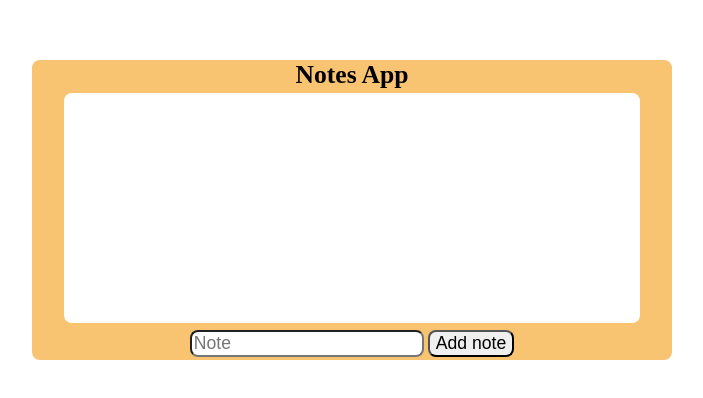
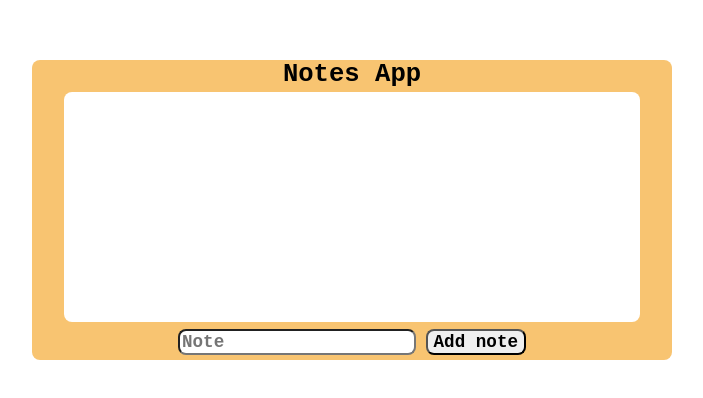
Before and after one commit to GeorgeStampou/NotesApp, a plain HTML site: page index.html in a window 1280 px wide. Shown: the part 190-588 px from the top of the page, without its empty margins (288-991 px from the left). Drawn offline with Linux system fonts and the light colour scheme.

Commit message:
new font family

```diff
--- a/index.html
+++ b/index.html
@@ -9,7 +9,7 @@
 <body>
 
     <div class="container">
-        <p class="title">Notes App</p>
+        <div><p class="title">Notes App</p></div>
         <div class="notes">
             <ul id="notesList">
 
--- a/index.js
+++ b/index.js
@@ -23,6 +23,7 @@ function onClick(evt){
     form.reset();
 }
 
+
 function removeItem(){
     this.parentNode.remove();
 }
--- a/styles.css
+++ b/styles.css
@@ -1,3 +1,7 @@
+*{
+    font-family: 'Courier New', Courier, monospace
+}
+
 .container{
     background-color: #F8C471;
     width: 80vmin;
@@ -36,6 +40,7 @@
 .addControls{
     font-size: 1.1rem;
     border-radius: 8px;
+    font-weight: 600;
 }
 
 ul{
@@ -59,6 +64,7 @@ li{
     border-radius: 8px;
     width: 90%;
     overflow-x: auto;
+    font-weight: 600;
 
 }
 
```
